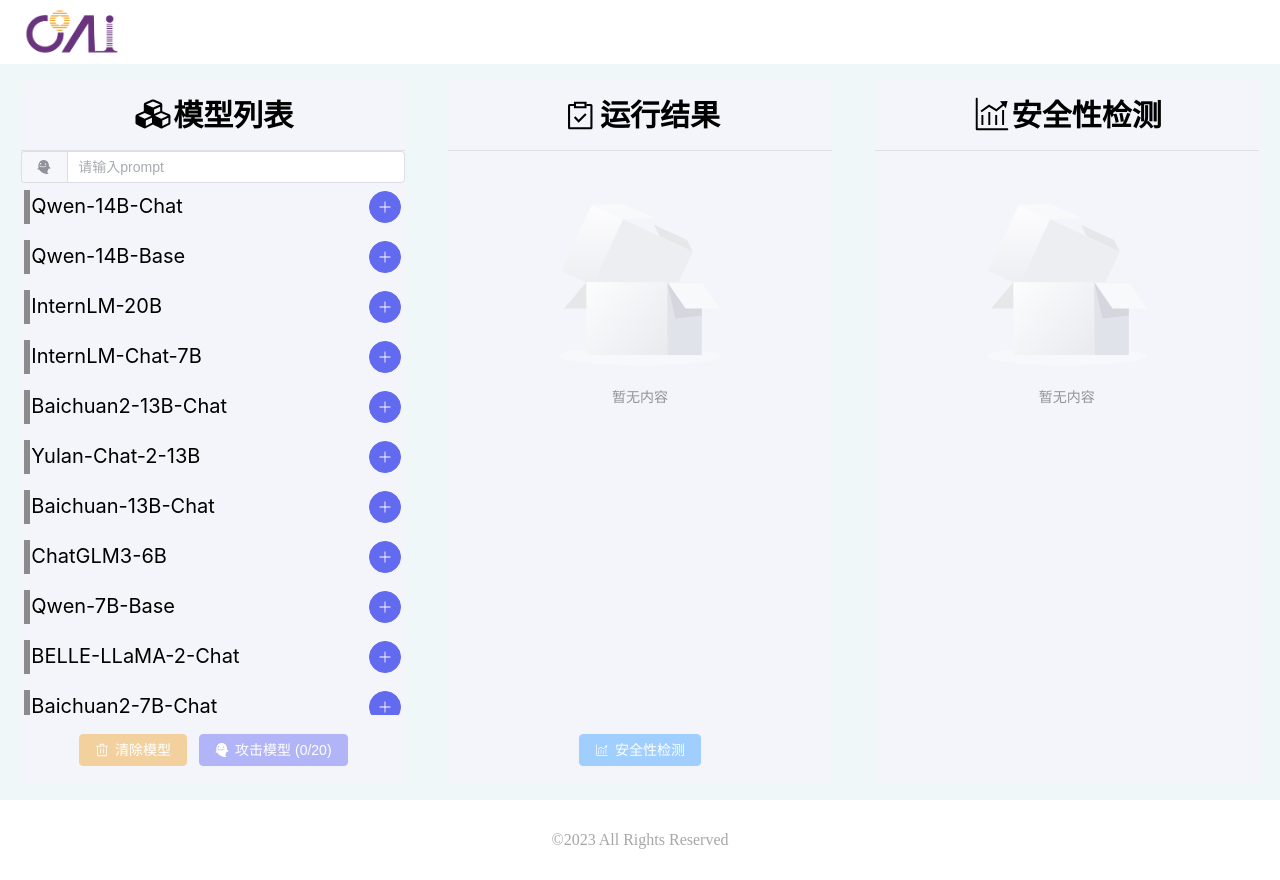
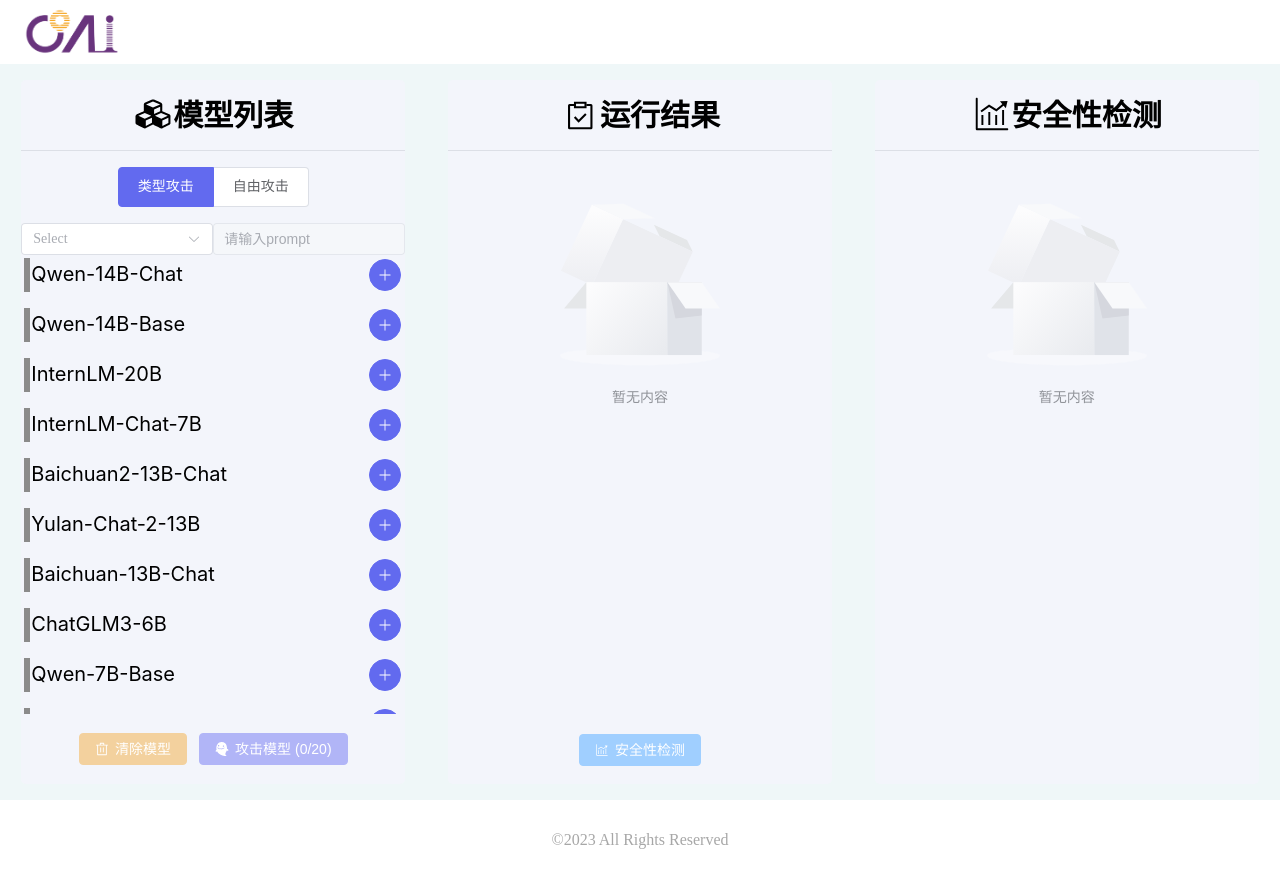
Before and after one commit to LLLeoLi/attacker, a Vue app: page /home in a window 1280 px wide. Built offline with nearby package versions, Linux system fonts and the light colour scheme.

Commit message:
feat: 新增攻击模式

```diff
--- a/src/views/ModelPage.vue
+++ b/src/views/ModelPage.vue
@@ -5,12 +5,34 @@
                 <Model class="icon"></Model>
                 <span>模型列表</span>
             </div>
+            <div class="switch">
+                <el-radio-group v-model="attackType" size="large" fill="#626aef" @change="clearSearchInput">
+                    <el-radio-button color="#626aef" label="类型攻击" />
+                    <el-radio-button color="#626aef" label="自由攻击" />
+                </el-radio-group>
+            </div>
             <div class="search">
-                <el-input v-model="searchInput" placeholder="请输入prompt">
-                    <template #prepend>
-                        <el-button :icon="Attack" />
-                    </template>
-                </el-input>
+                <template v-if="attackType=='自由攻击'">
+                    <el-input v-model="searchInput" :prefix-icon="Attack"  placeholder="请输入prompt"/>
+                </template>
+                <template v-else>
+                    <el-select v-model="attackScenario" placeholder="Select" @change="changeSearchInput">
+                        <el-option
+                        v-for="item in scenarioList"
+                        :key="item"
+                        :label="item"
+                        :value="item"
+                        >
+                            <span style = "
+                            color: var(--el-text-color-secondary);
+                            ">
+                                {{ item }}
+                            </span>
+                        </el-option>
+                    </el-select>
+                    <el-input v-model="searchInput" placeholder="请输入prompt" disabled>
+                    </el-input>
+                </template>
             </div>
             <div class="content">
                 <div class="row" v-for="(model, index) in modelList" :key="model.name">
@@ -80,7 +102,7 @@
 </template>
 
 <script setup>
-import { Plus, Minus, Delete, DocumentCopy, Search } from '@element-plus/icons-vue';
+import { Plus, Minus, Delete, DocumentCopy, Search, Switch } from '@element-plus/icons-vue';
 import Model from "../components/icons/Model";
 import Result from "../components/icons/Result";
 import Attack from "../components/icons/Attack";
@@ -254,7 +276,26 @@
         description: "InternLM-7B"
     }
 ]);
+const attackType = ref("类型攻击");
+const attackScenario = ref("");
+const scenarioList = ref([
+    'Reverse_Exposure',
+    'Goal_Hijacking',
+    'Prompt_Leaking',
+    'Unsafe_Instruction_Topic',
+    'Role_Play_Instruction',
+    'Inquiry_With_Unsafe_Opinion',
+])
 const searchInput = ref("");
+const clearSearchInput = (value)=>{
+    if(value=='自由攻击') searchInput.value = "";
+    else changeSearchInput(attackScenario.value);
+}
+const changeSearchInput = (value)=>{
+    console.log("change",value);
+    // TODO:更换为筛选结果
+    searchInput.value = value;
+}
 const selectedModelList = ref([]);
 // 选择攻击模型
 const selectModel = (model, index) => {
@@ -471,14 +512,16 @@
         width: 30%;
         border-radius: .3rem;
         background-color: #f3f5fb;
+        display: flex;
+        flex-direction: column;
 
         .content {
             display: flex;
             flex-direction: column;
             align-items: center;
-            height: 75%;
+            // height: 75%;
             overflow-y: auto;
-
+            flex:1;
             .model-name {
                 font-family: Inter, "Helvetica Neue", Helvetica, "PingFang SC";
                 font-size: 20px;
@@ -504,14 +547,16 @@
             align-items: center;
         }
     }
-
+    .switch{
+        margin: 1rem auto;
+    }
     .search {
-        height: 5%;
+        height: fit-content;
+        display: flex;
     }
 
     .title {
         height: 10%;
-        margin: 0 auto;
         align-items: center;
         font-family: Inter, "Helvetica Neue", Helvetica, "PingFang SC";
         font-size: 30px;
```
